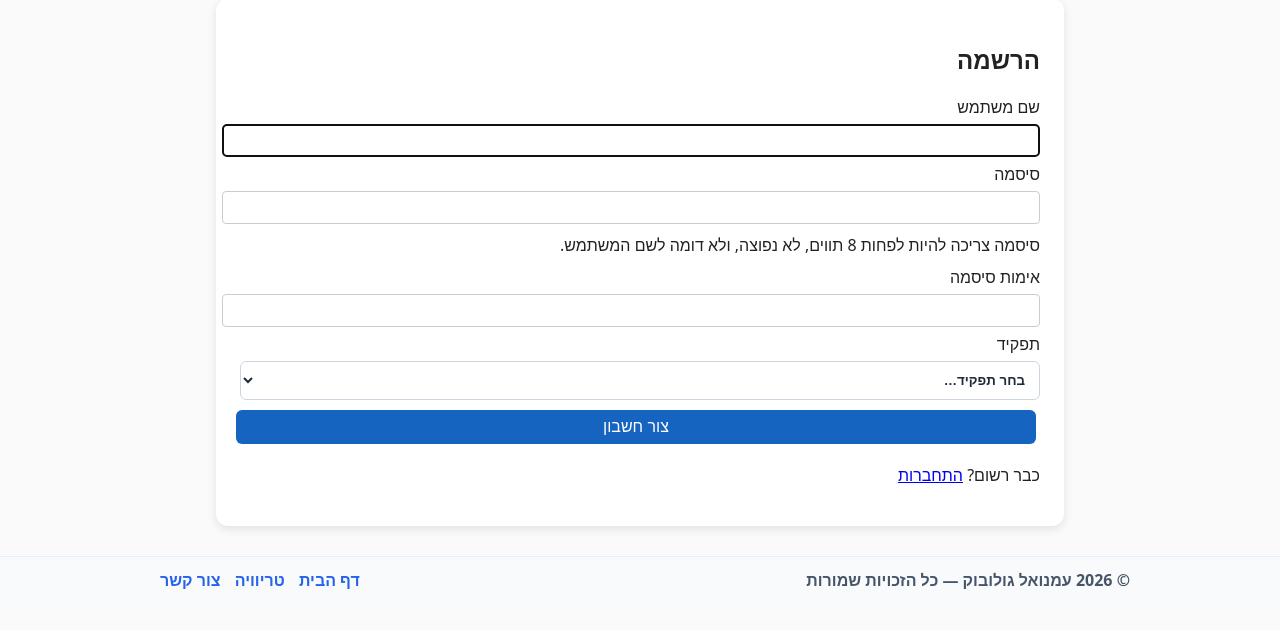
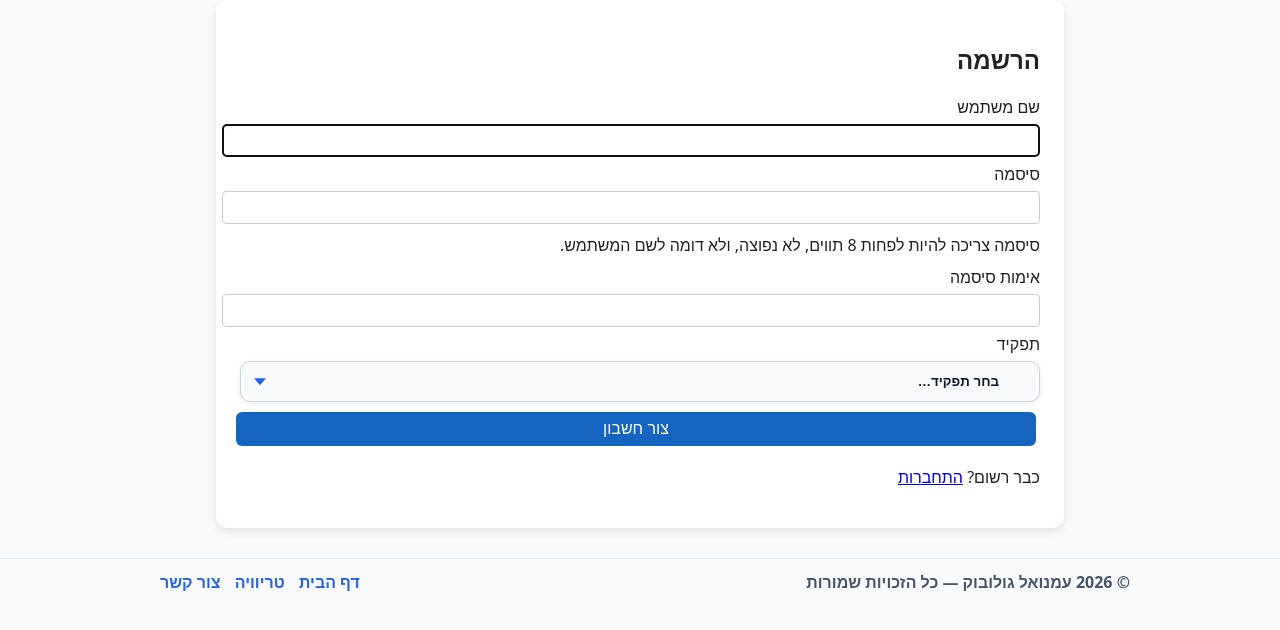
Before and after one commit to imanuel1984/stransport, a Django app: page /signup/ in a window 1280 px wide. Shown: the part 73-703 px from the top of the page. Run offline with Django 5.2, Linux system fonts and the light colour scheme.

Commit message:
Improve role select styling

```diff
--- a/stransport/static/stransport/stransport.css
+++ b/stransport/static/stransport/stransport.css
@@ -142,18 +142,41 @@ form input, form textarea, form select {
 }
 
 select.role-select {
-  background: #fff;
+  appearance: none;
+  -webkit-appearance: none;
+  -moz-appearance: none;
+  background-color: #f8fafc;
   border: 1px solid #cbd5e1;
-  border-radius: 6px;
-  padding: 10px;
+  border-radius: 10px;
+  padding: 12px 40px 12px 14px;
   font-weight: 600;
-  color: #1f2937;
+  color: #0f172a;
+  box-shadow: 0 2px 6px rgba(15, 23, 42, 0.08);
+  background-image: none;
+}
+
+.role-select-wrap {
+  position: relative;
+}
+
+.role-select-wrap::after {
+  content: "";
+  position: absolute;
+  left: 14px;
+  top: 50%;
+  transform: translateY(-40%);
+  width: 0;
+  height: 0;
+  border-left: 6px solid transparent;
+  border-right: 6px solid transparent;
+  border-top: 7px solid #2563eb;
+  pointer-events: none;
 }
 
 select.role-select:focus {
   outline: none;
   border-color: #2563eb;
-  box-shadow: 0 0 0 2px rgba(37, 99, 235, 0.2);
+  box-shadow: 0 0 0 3px rgba(37, 99, 235, 0.2);
 }
 
 form button {
--- a/stransport/templates/registration/signup.html
+++ b/stransport/templates/registration/signup.html
@@ -35,11 +35,13 @@
   {{ form.password2 }}
 
   <label>תפקיד</label>
-  <select name="role" class="role-select" required>
-    <option value="">בחר תפקיד…</option>
-    <option value="sick">מטופל</option>
-    <option value="volunteer">מתנדב</option>
-  </select>
+  <div class="role-select-wrap">
+    <select name="role" class="role-select" required>
+      <option value="">בחר תפקיד…</option>
+      <option value="sick">מטופל</option>
+      <option value="volunteer">מתנדב</option>
+    </select>
+  </div>
 
   <button type="submit" class="btn-primary">צור חשבון</button>
 
```
